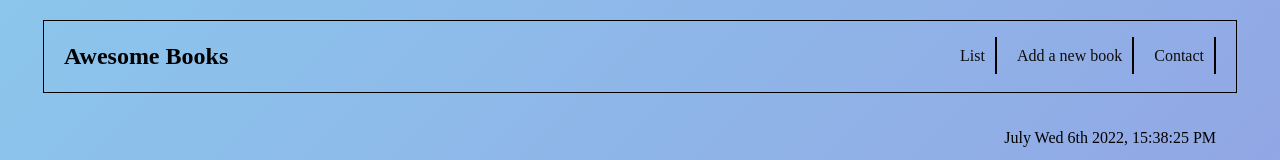
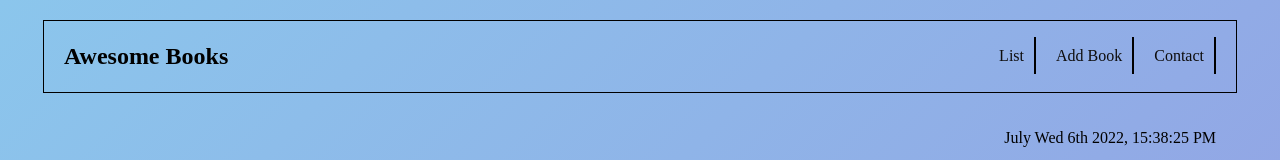
Before and after one commit to Ney2/AwesomeBook, a website: page index.html in a window 1280 px wide. Shown: the top 160 px of the page. Drawn offline with Linux system fonts and the light colour scheme.

Commit message:
Update index.html file

```diff
--- a/index.html
+++ b/index.html
@@ -14,7 +14,7 @@
         <h1>Awesome Books</h1>
         <ul>
             <li><a href="#list"  class="border list1">List</a></li>
-            <li><a href="#form"  class="border list2">Add a new book</a></li>
+            <li><a href="#form"  class="border list2">Add Book</a></li>
             <li ><a href="#contact-info" class="border list3">Contact</a></li>
         </ul>
   </div>
```
